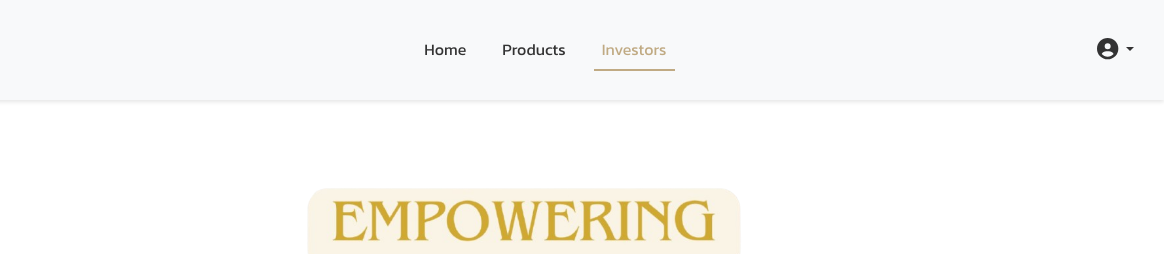
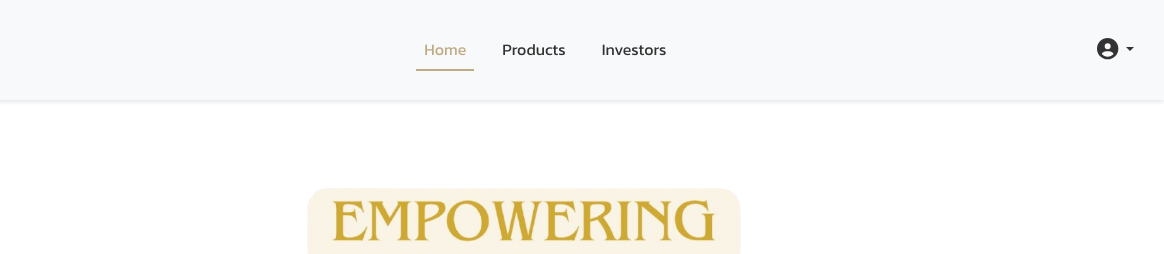
Before and after one commit to CletusAAbugre/SheaNet-Platform, a website: page Frontend/SheaNet/index.html in a window 1280 px wide. Shown: the top 254 px of the page, 116-1280 px from the left. Drawn offline with nearby package versions, Linux system fonts and the light colour scheme; a web font is replaced by a local one.

Commit message:
Update index.html

```diff
--- a/Frontend/SheaNet/index.html
+++ b/Frontend/SheaNet/index.html
@@ -46,13 +46,13 @@
       <div class="collapse navbar-collapse" id="navbarNav">
         <ul class="navbar-nav ms-auto">
           <li class="nav-item">
-            <a class="nav-link" href="index.html">Home</a>
+            <a class="nav-link active" href="index.html">Home</a>
           </li>
           <li class="nav-item">
             <a class="nav-link" href="products.html">Products</a>
           </li>
           <li class="nav-item">
-            <a class="nav-link active" href="investors.html">Investors</a>
+            <a class="nav-link" href="investors.html">Investors</a>
           </li>
         </ul>
         <ul class="navbar-nav ms-auto">
```
